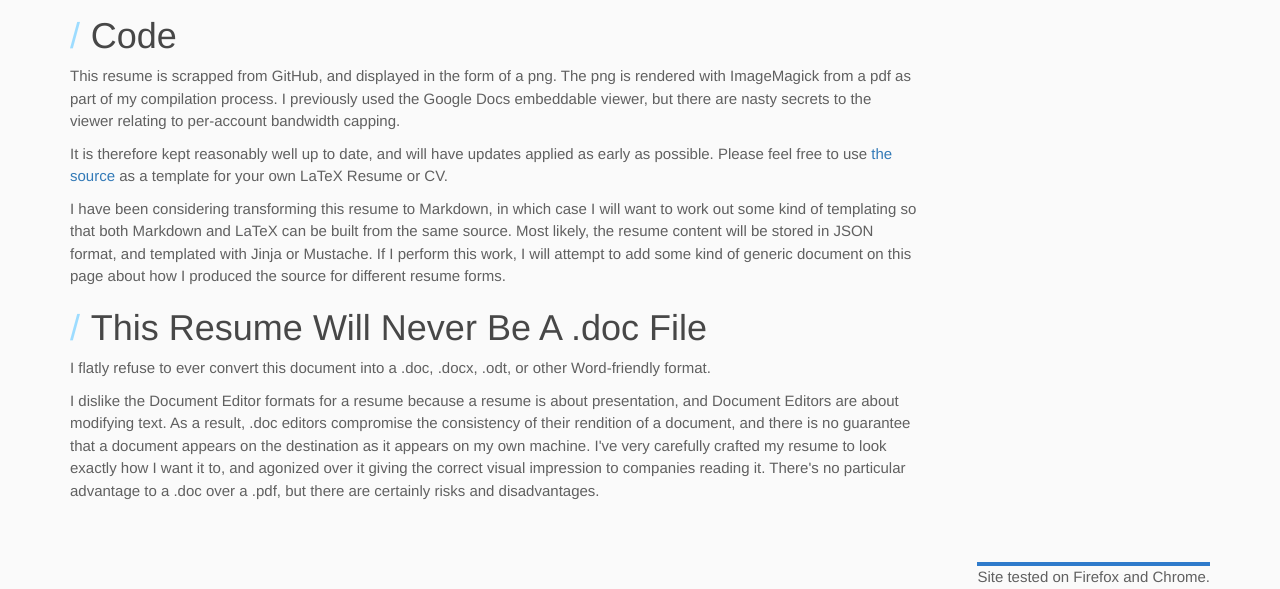
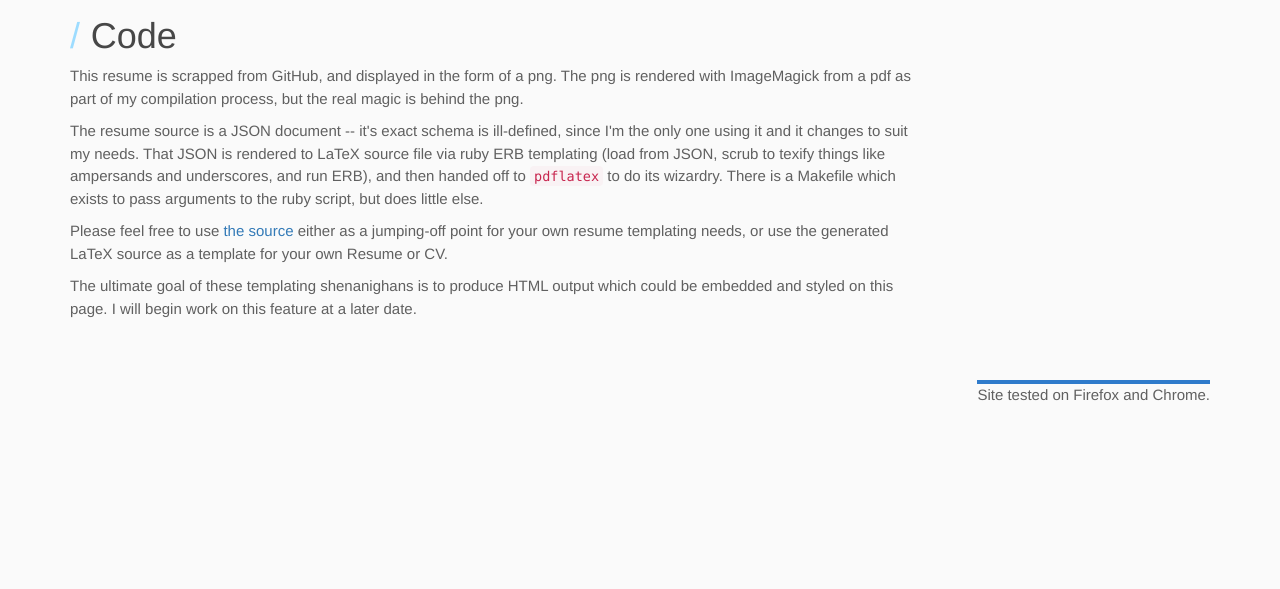
Before and after one commit to sirosen/sirosen.github.io, a Jekyll site: the page built from resume.html, in a window 1280 px wide and 900 px high, scrolled down 755 px, cut to the strip 311-900 px from the top of the window. Built offline with Jekyll 4.4.1, drawn with Linux system fonts in a browser that asks for light colours; nearby versions of some CDN libraries; some web fonts are replaced; after the commit the page ends 1473 px from its top, so only the background shows below that.

Commit message:
Fix resume page and test changes to images in blog
Images are now bootstrap CSS dynamic images. Whooooooo!

```diff
--- a/resume.html
+++ b/resume.html
@@ -9,21 +9,22 @@ layout: default
 <h1><a name="code" class="anchor" href="#code"><span class="octicon octicon-link"></span></a>Code</h1>
 
 <p>This resume is scrapped from GitHub, and displayed in the form of a png.
-The png is rendered with ImageMagick from a pdf as part of my compilation process.
-I previously used the Google Docs embeddable viewer, but there are nasty secrets to the viewer relating to per-account bandwidth capping.</p>
+The png is rendered with ImageMagick from a pdf as part of my compilation
+process, but the real magic is behind the png.</p>
 
-<p>It is therefore kept reasonably well up to date, and will have updates applied as early as possible.
-Please feel free to use <a href="https://github.com/sirosen/OpenResume">the source</a> as a template for your own LaTeX Resume or CV.</p>
+<p>The resume source is a JSON document -- it's exact schema is ill-defined,
+since I'm the only one using it and it changes to suit my needs.
+That JSON is rendered to LaTeX source file via ruby ERB templating (load from
+JSON, scrub to texify things like ampersands and underscores, and run ERB), and
+then handed off to <code>pdflatex</code> to do its wizardry.
+There is a Makefile which exists to pass arguments to the ruby script, but does
+little else.</p>
 
-<p>I have been considering transforming this resume to Markdown, in which case I will want to work out some kind of templating so that both Markdown and LaTeX can be built from the same source.
-Most likely, the resume content will be stored in JSON format, and templated with Jinja or Mustache.
-If I perform this work, I will attempt to add some kind of generic document on this page about how I produced the source for different resume forms.</p>
+<p>Please feel free to use
+<a href="https://github.com/sirosen/OpenResume">the source</a>
+either as a jumping-off point for your own resume templating needs, or use the
+generated LaTeX source as a template for your own Resume or CV.</p>
 
-<h1><a name="never-doc" class="anchor" href="#never-doc"><span class="octicon octicon-link"></span></a>This Resume Will Never Be A .doc File</h1>
-
-<p>I flatly refuse to ever convert this document into a .doc, .docx, .odt, or other Word-friendly format.</p>
-
-<p>I dislike the Document Editor formats for a resume because a resume is about presentation, and Document Editors are about modifying text.
-As a result, .doc editors compromise the consistency of their rendition of a document, and there is no guarantee that a document appears on the destination as it appears on my own machine.
-I've very carefully crafted my resume to look exactly how I want it to, and agonized over it giving the correct visual impression to companies reading it.
-There's no particular advantage to a .doc over a .pdf, but there are certainly risks and disadvantages.</p>
+<p>The ultimate goal of these templating shenanighans is to produce HTML output
+which could be embedded and styled on this page.
+I will begin work on this feature at a later date.</p>
```
Also changed, not shown: _posts/2015-09-11-brew-turkish-coffee.md (+32 -16 lines).
